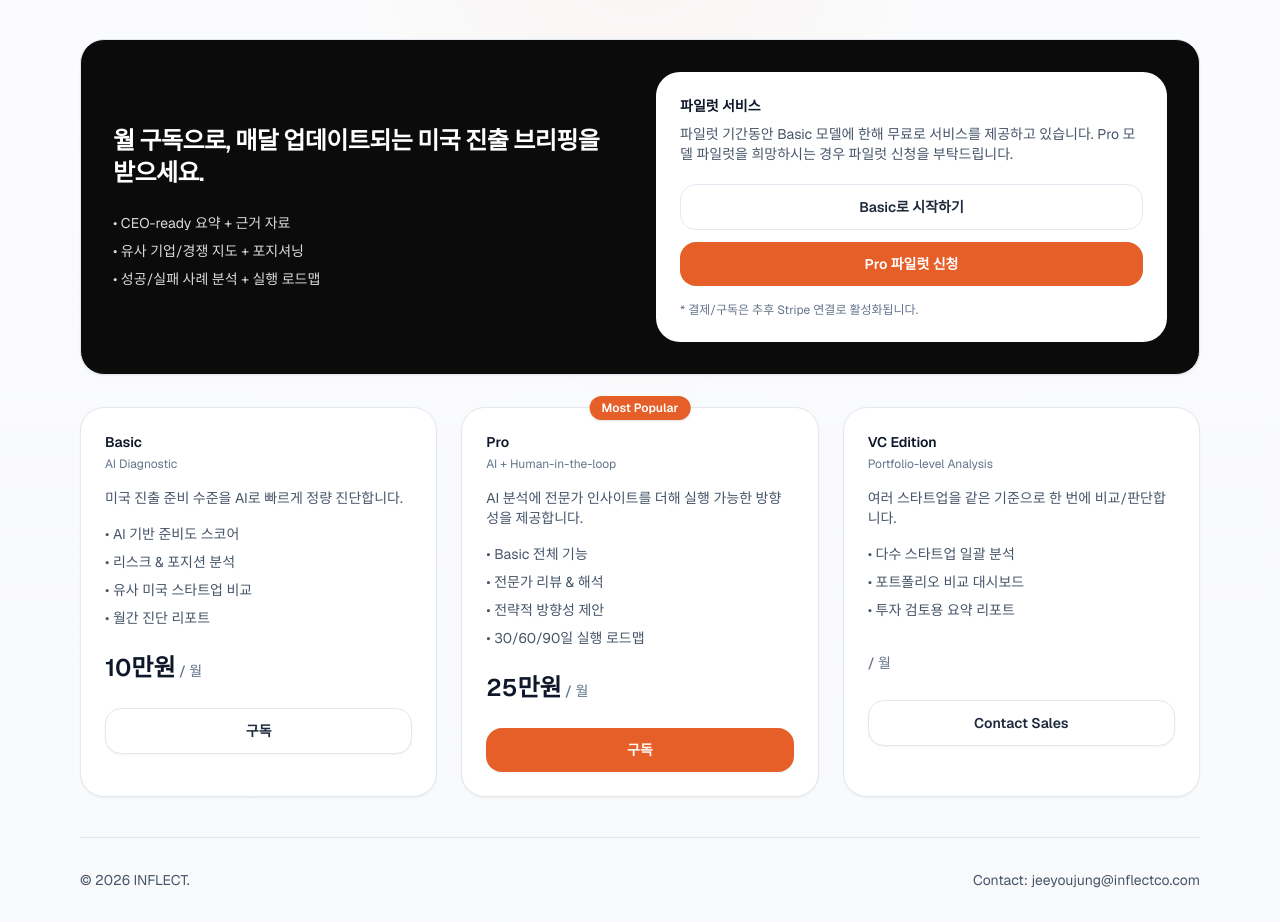
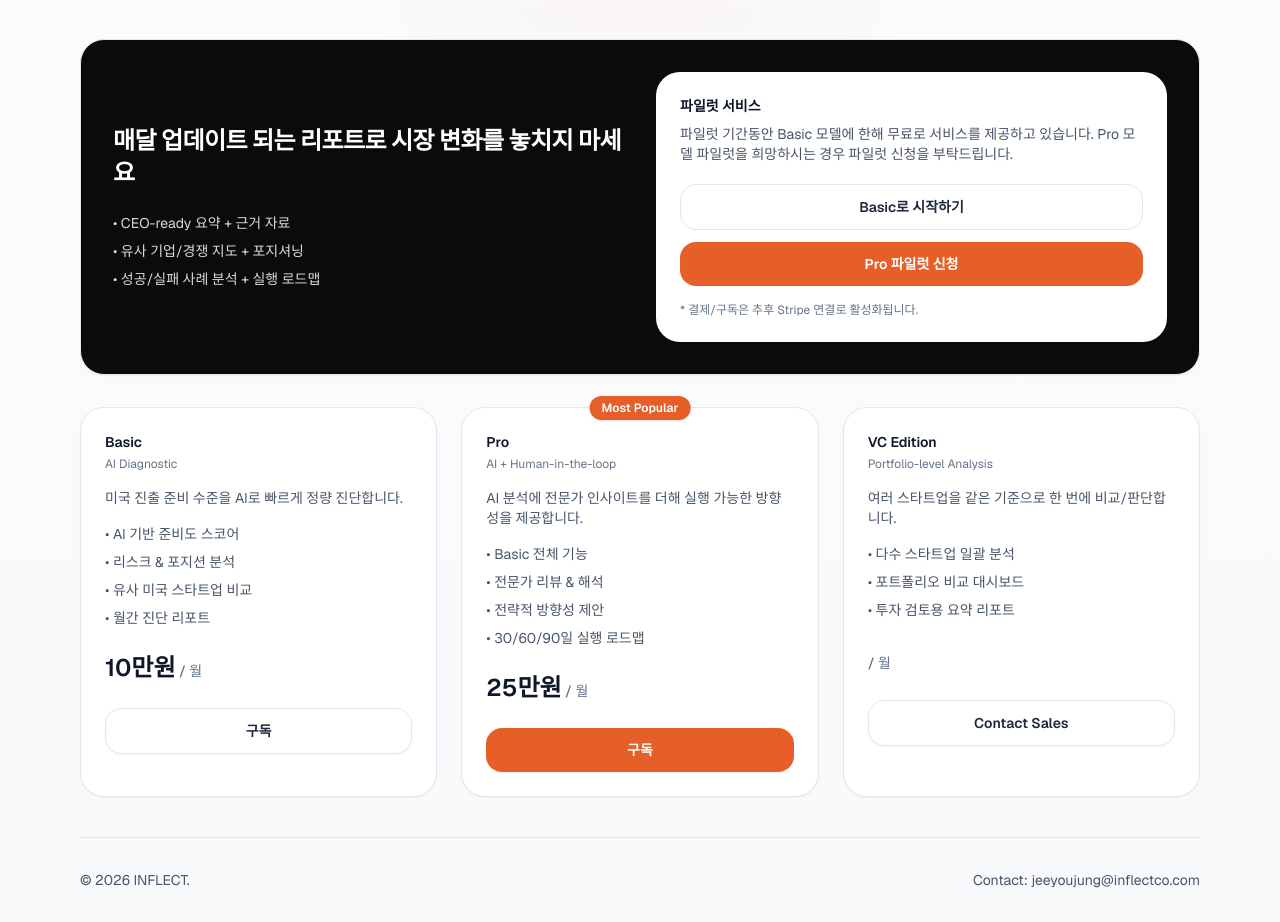
Before and after one commit to kyoungminmin-inflect/Inflect_web, a Next.js app in the folder webfile/inflect-web/: page / in a window 1280 px wide. Shown: the part 1940-2862 px from the top of the page. Built offline with nearby package versions, Linux system fonts and the light colour scheme.

Commit message:
Update page.tsx

```diff
--- a/webfile/inflect-web/app/page.tsx
+++ b/webfile/inflect-web/app/page.tsx
@@ -343,7 +343,7 @@ export default function HomePage() {
           <div className="grid gap-8 md:grid-cols-2 md:items-center">
             <div>
               <h2 className="text-2xl font-semibold tracking-tight">
-                월 구독으로, 매달 업데이트되는 미국 진출 브리핑을 받으세요.
+                매달 업데이트 되는 리포트로 시장 변화를 놓치지 마세요
               </h2>
 
               <ul className="mt-6 space-y-2 text-sm text-white/85">
```
